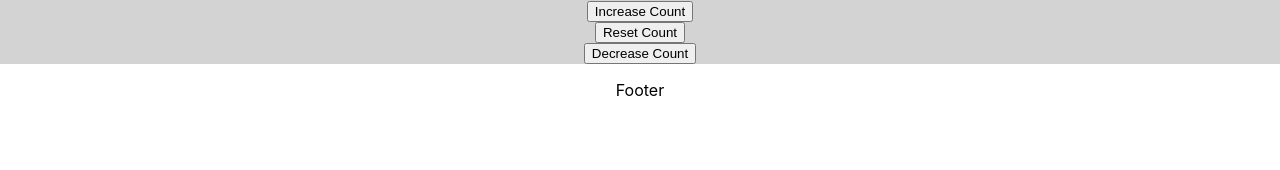
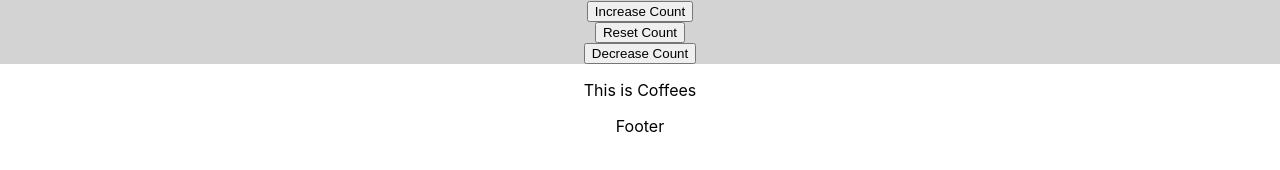
Before and after one commit to jaRue1/react02, a React (Create React App) app: page / in a window 1280 px wide. Shown: the part 422-592 px from the top of the page. Built offline with nearby package versions, Linux system fonts and the light colour scheme.

Commit message:
added a functional component skeleton called coffees

```diff
--- a/src/App.js
+++ b/src/App.js
@@ -4,6 +4,7 @@ import "./App.css"
 import Header from "./components/Header/index"
 import Main from "./components/Main/index"
 import Footer from "./components/Footer/index"
+import Coffees from "./components/Coffees"
 //----------------------------------------------------------------
 
 function App() {
@@ -22,6 +23,7 @@ function App() {
       <section className="main-section">
       <Main/>
       </section>
+      <Coffees />
       <Footer />
     </div>
   )
--- /dev/null
+++ b/src/components/Coffees/index.js
@@ -0,0 +1,7 @@
+import React from 'react'
+
+function Coffees(){
+  return <p>This is Coffees</p>
+}
+
+export default Coffees
```
